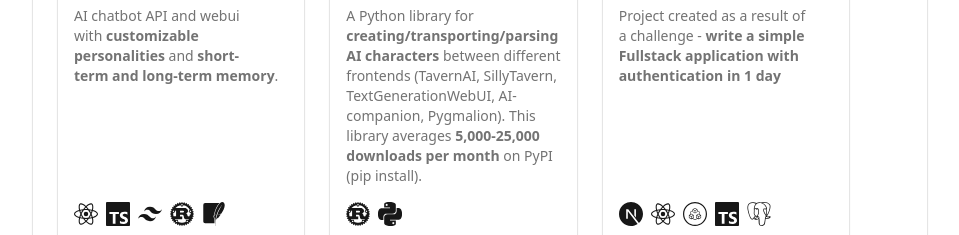
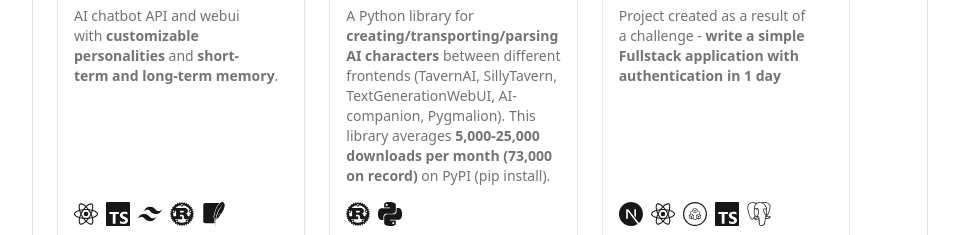
Before and after one commit to Hukasx0/portfolio, a Next.js app: page /portfolio/ in a window 1280 px wide. Shown: the part 3100-3335 px from the top of the page, without its empty margins (160-1119 px from the left). Built offline with nearby package versions, Linux system fonts and the light colour scheme.

Commit message:
Update projects.tsx

```diff
--- a/src/components/landing/projects.tsx
+++ b/src/components/landing/projects.tsx
@@ -45,7 +45,7 @@ const projects = [
   },
   {
     title: "Aichar",
-    description: "A Python library for <strong>creating/transporting/parsing AI characters</strong> between different frontends (TavernAI, SillyTavern, TextGenerationWebUI, AI-companion, Pygmalion). This library averages <strong>5,000-25,000 downloads per month</strong> on PyPI (pip install).",
+    description: "A Python library for <strong>creating/transporting/parsing AI characters</strong> between different frontends (TavernAI, SillyTavern, TextGenerationWebUI, AI-companion, Pygmalion). This library averages <strong>5,000-25,000 downloads per month (73,000 on record)</strong> on PyPI (pip install).",
     image: "/portfolio/aichar.webp",
     link: "https://pypi.org/project/aichar/",
     github: "https://github.com/Hukasx0/aichar",
```
